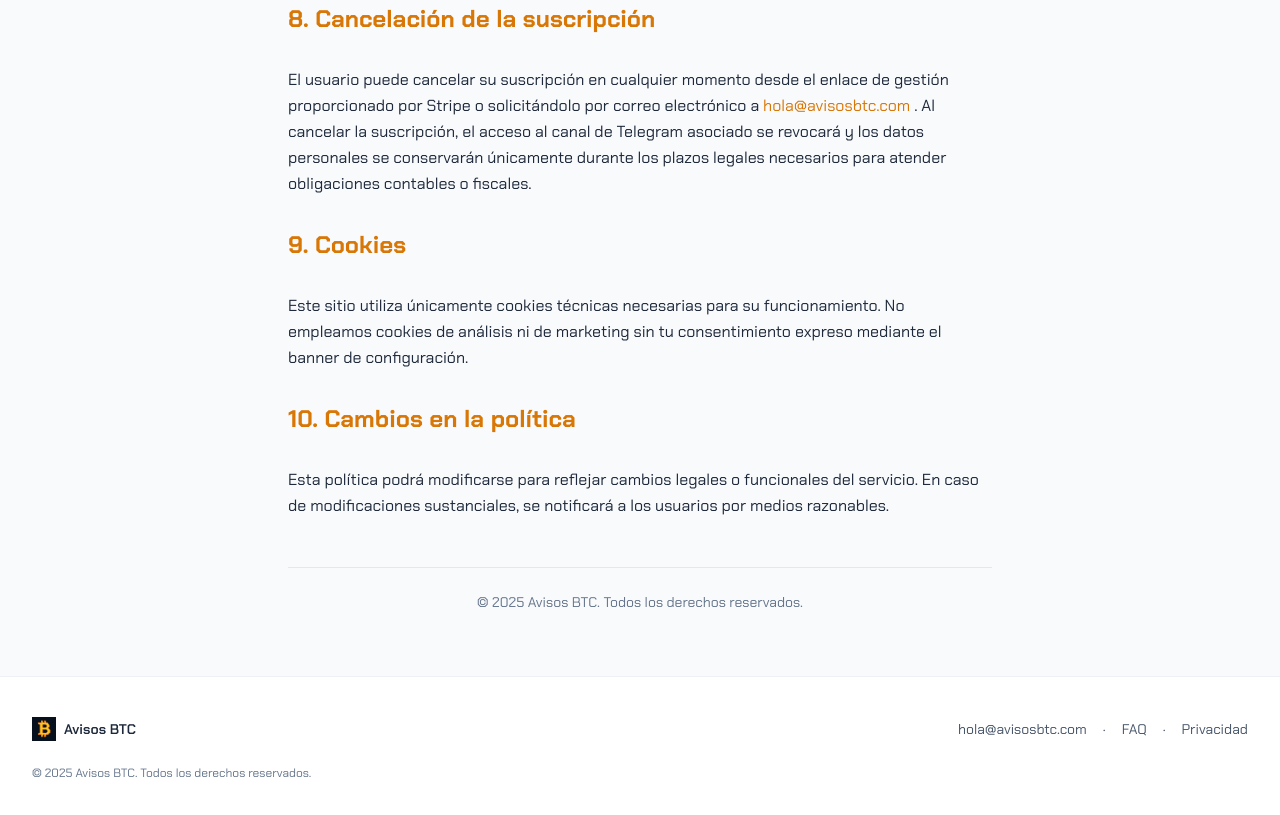
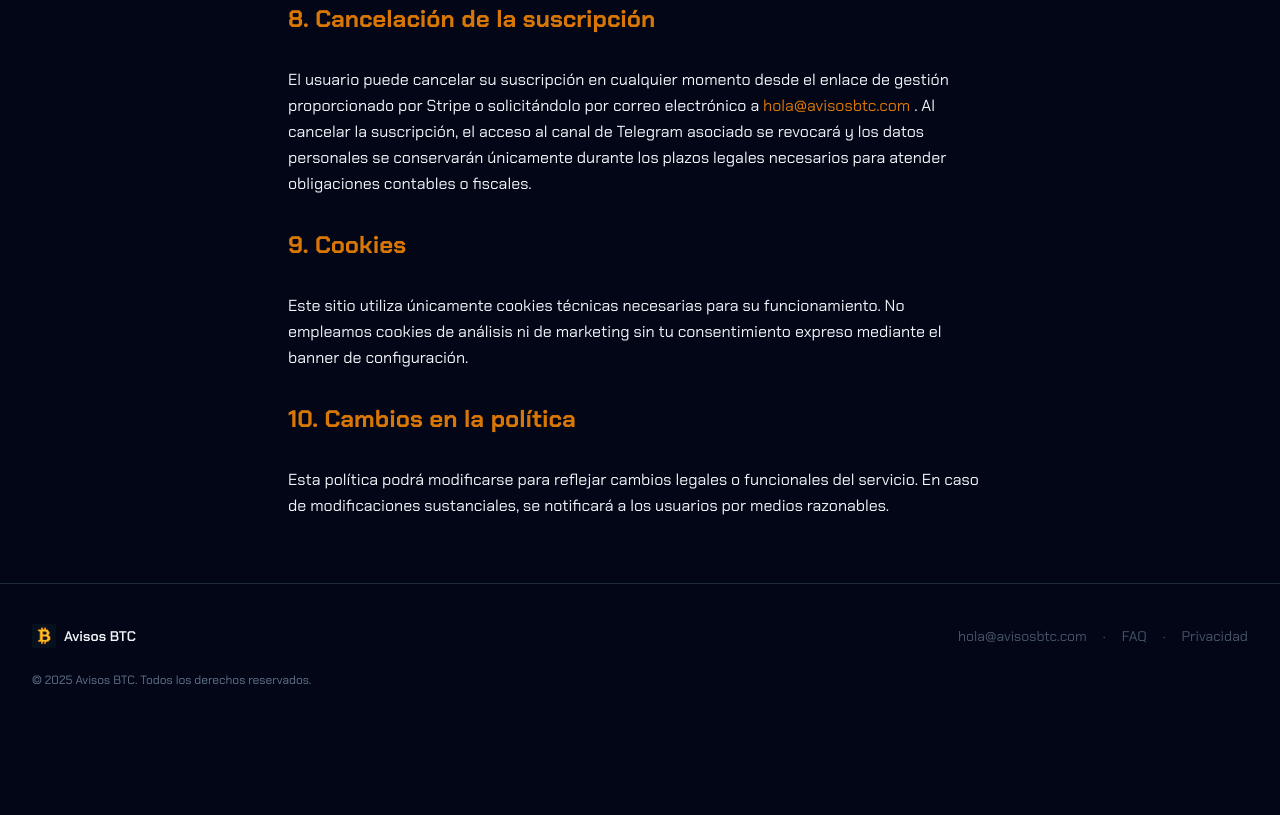
Before and after one commit to Darthpaul0/avisos-btc-site, a plain HTML site: page pages/privacidad.html in a window 1280 px wide. Shown: the part 1714-2529 px from the top of the page. After the commit the page ends 2442 px from the top, so only its background shows below. Drawn offline with nearby package versions, Linux system fonts and the light colour scheme.

Commit message:
fix styles

```diff
--- a/pages/privacidad.html
+++ b/pages/privacidad.html
@@ -17,12 +17,10 @@
     <link rel="stylesheet" href="../css/styles.css" />
   </head>
 
-  <body
-    class="bg-slate-50 text-slate-800 dark:bg-slate-900 dark:text-slate-100 font-sans leading-relaxed"
-  >
+  <body class="bg-slate-950 text-slate-100 leading-relaxed">
     <header
       id="main-header"
-      class="sticky top-0 z-50 border-b border-slate-200/60 dark:border-slate-700/60 bg-white/70 dark:bg-slate-900/60 backdrop-blur-md"
+      class="sticky top-0 z-50 border-b border-slate-800 bg-slate-950/60 glass"
     ></header>
 
     <main class="mx-auto max-w-3xl px-4 sm:px-6 lg:px-8 py-16">
@@ -193,20 +191,11 @@
           notificará a los usuarios por medios razonables.
         </p>
       </section>
-
-      <div
-        class="mt-12 border-t border-slate-200 dark:border-slate-700 pt-6 text-center"
-      >
-        <p class="text-sm text-slate-500 dark:text-slate-400">
-          © <span id="pp-year"></span> Avisos BTC. Todos los derechos
-          reservados.
-        </p>
-      </div>
     </main>
 
     <footer
       id="main-footer"
-      class="border-t border-slate-200/60 bg-white py-10 text-sm dark:border-slate-800 dark:bg-slate-950"
+      class="bg-slate-950 border-t border-slate-800 py-10 text-sm"
     ></footer>
 
     <script src="../js/includes.js" defer></script>
```
